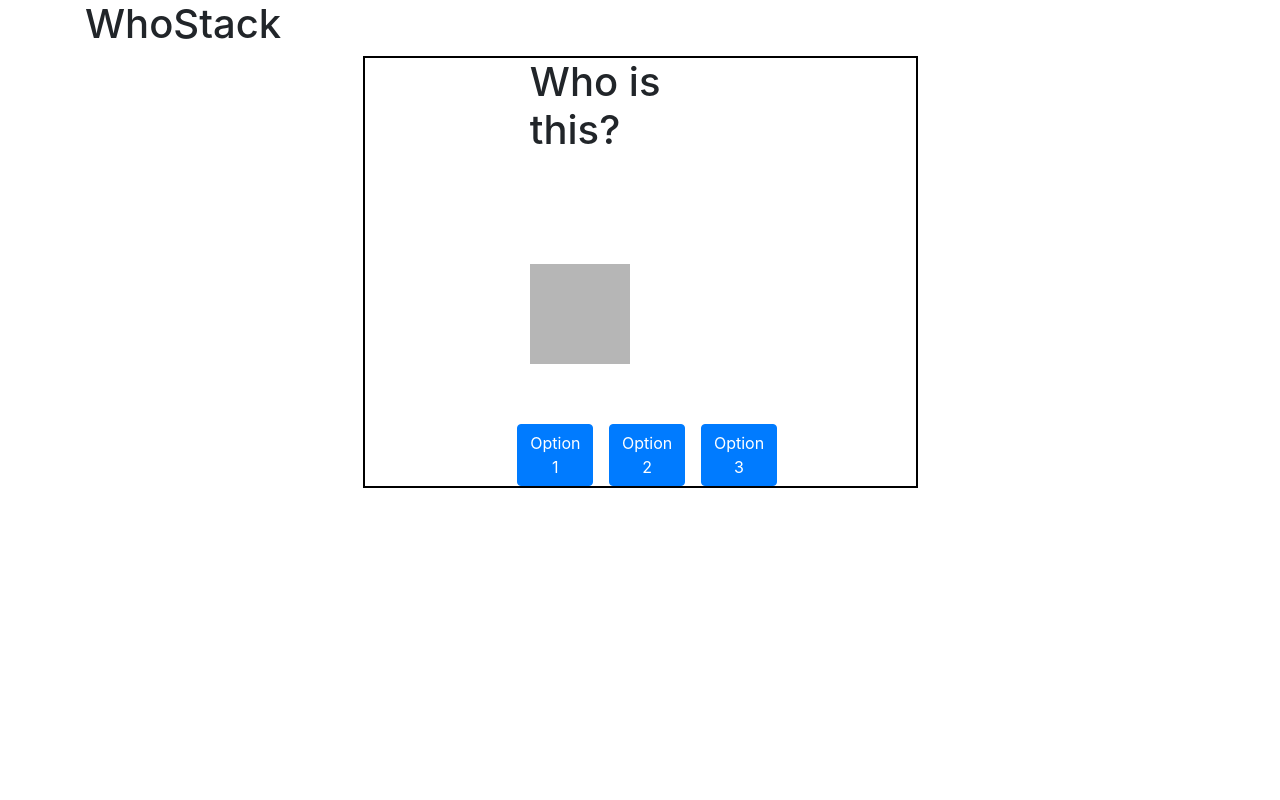
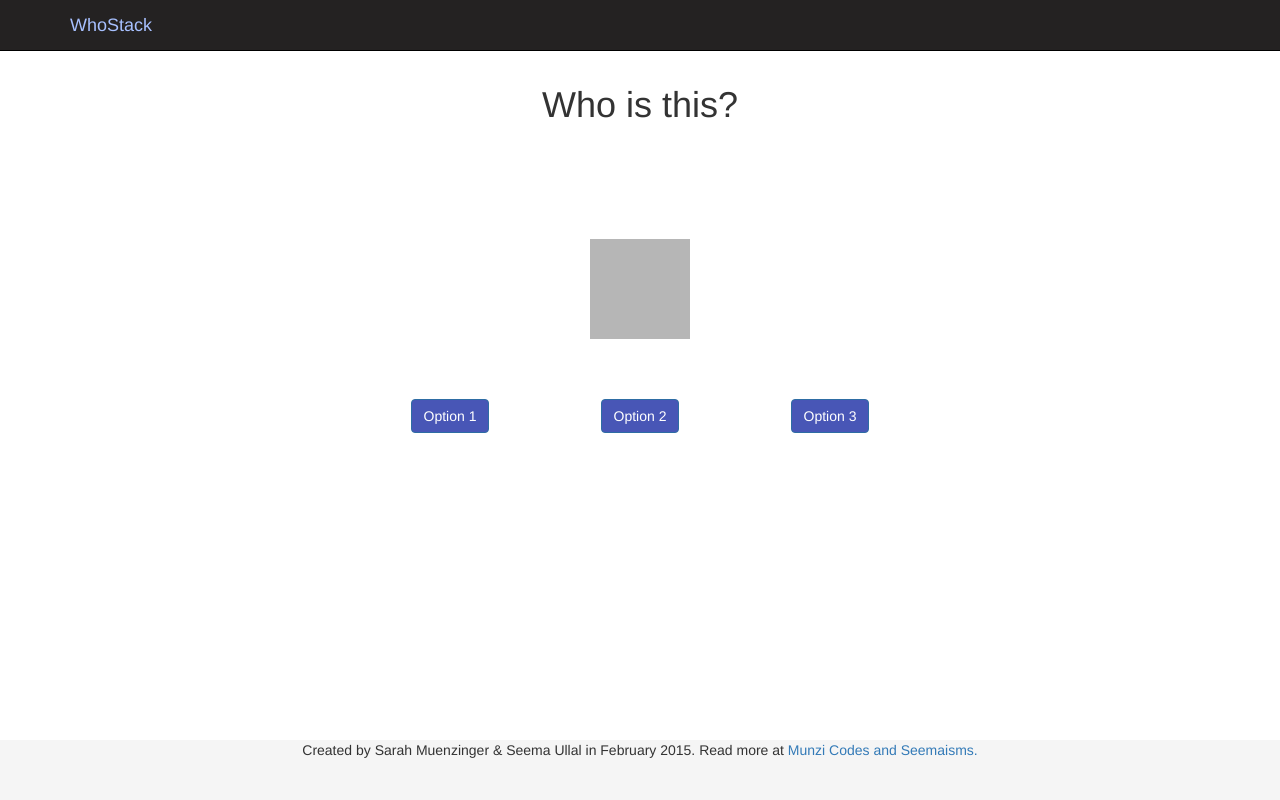
Before and after one commit to seemaullal/WhoStack, a website: page index.html in a window 1280 px wide. Drawn offline with nearby package versions, Linux system fonts and the light colour scheme.

Commit message:
Added HTML navbar and footer and CSS styles

```diff
--- a/index.html
+++ b/index.html
@@ -6,10 +6,16 @@
 		<link rel='stylesheet' href="bootstrap/dist/css/bootstrap.css">
 		<link rel='stylesheet' href="stylesheets/style.css">
 	</head>
-	<body>
+	<body >
+		<div class="navbar navbar-default navbar-fixed-top move-me ">
+			<div class="container">
+				<div class="navbar-header">
+					<a class="navbar-brand" href="/">WhoStack</a>
+				</div>
+			</div>
+		</div>
 		<div class='container'>
-			<h1>WhoStack</h1>
-			<div class='game-interface'>
+			<div class='game-interface text-center'>
 				<h1>Who is this?</h1>
 				<div class='pic'></div>
 				<div class='row'>
@@ -25,5 +31,7 @@
 				</div>
 			</div>
 		</div>
+		<script src="jquery/dist/jquery.min.js"></script>
+		<footer class="footer text-center"><div class="container">Created by Sarah Muenzinger & Seema Ullal in February 2015. Read more at <a href="http://www.munzicodes.com">Munzi Codes and </a> <a href="http://www.seemaisms.tumblr.com">Seemaisms.</a></div></footer>
 	</body>
 </html>
--- a/public/stylesheets/style.css
+++ b/public/stylesheets/style.css
@@ -1,27 +1,85 @@
+body {
+	padding-top: 65px;  /*for Bootstrap fixed top nav bar*/
+}
+
 .game-interface {
 	min-height: 400px;
 	width: 50%;
 	margin-left: auto;
 	margin-right: auto;
-	border: 2px solid black;
+	/*border: 2px solid black;*/
 }
 
 .game-interface > h1 {
-	margin-left: 30%;
-	margin-right: 30%;
+	margin-left: auto;
+	margin-right: auto;
 }
 
 .game-interface > .pic {
 	min-height:100px;
 	width: 100px;
-	margin-left: 30%;
-	margin-right: 30%;
+	margin-left: auto;
+	margin-right: auto;
 	background-color: #b6b6b6;
 	margin-top: 20%;
 }
 
 .game-interface > .row{
-	margin-left: 25%;
-	margin-right: 25%;
+	margin-left: auto;
+	margin-right: auto;
 	margin-top: 60px;
 }
+
+.btn.btn-primary {
+	background-color: #4856b6;
+	margin-bottom: 10px;
+}
+
+.navbar-default {
+border-color: #000;
+background-color:#242222;
+}
+
+.navbar-default .navbar-nav > li > a {
+    color: #FFF;
+}
+    .navbar-default .navbar-nav > li > a:hover {
+        color: #fff;
+    }
+
+.navbar-nav > li > a {
+    margin: 5px 0px 5px 0px;
+}
+
+.navbar-default .navbar-toggle:hover, .navbar-default .navbar-toggle:focus {
+    background-color:#159238;
+}
+.navbar-default .navbar-toggle {
+    border:2px solid #159238;
+}
+.navbar-default .navbar-toggle .icon-bar {
+background-color: #fff;
+}
+
+.navbar-default a.navbar-brand {
+color: #9daaff;
+}
+
+.navbar-default a.navbar-brand {
+color: #a7c0ff;
+}
+
+.navbar-default a.navbar-brand:hover {
+color: #9daaff;
+}
+
+.footer {
+  position: absolute;
+  bottom: 0;
+  width: 100%;
+  /* Set the fixed height of the footer here */
+  height: 60px;
+  background-color: #f5f5f5;
+  margin-left: auto;
+  margin-right: auto;
+}
```
